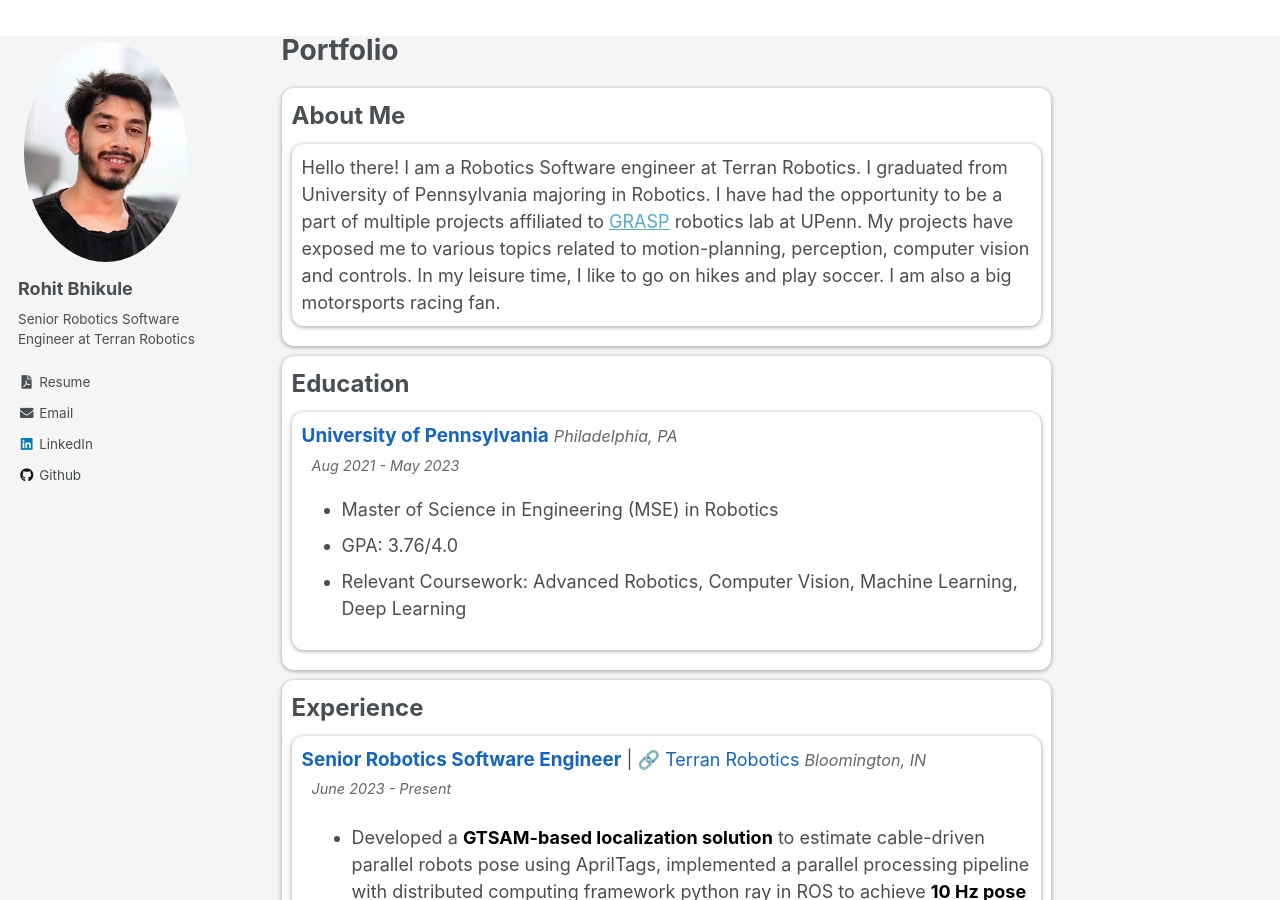
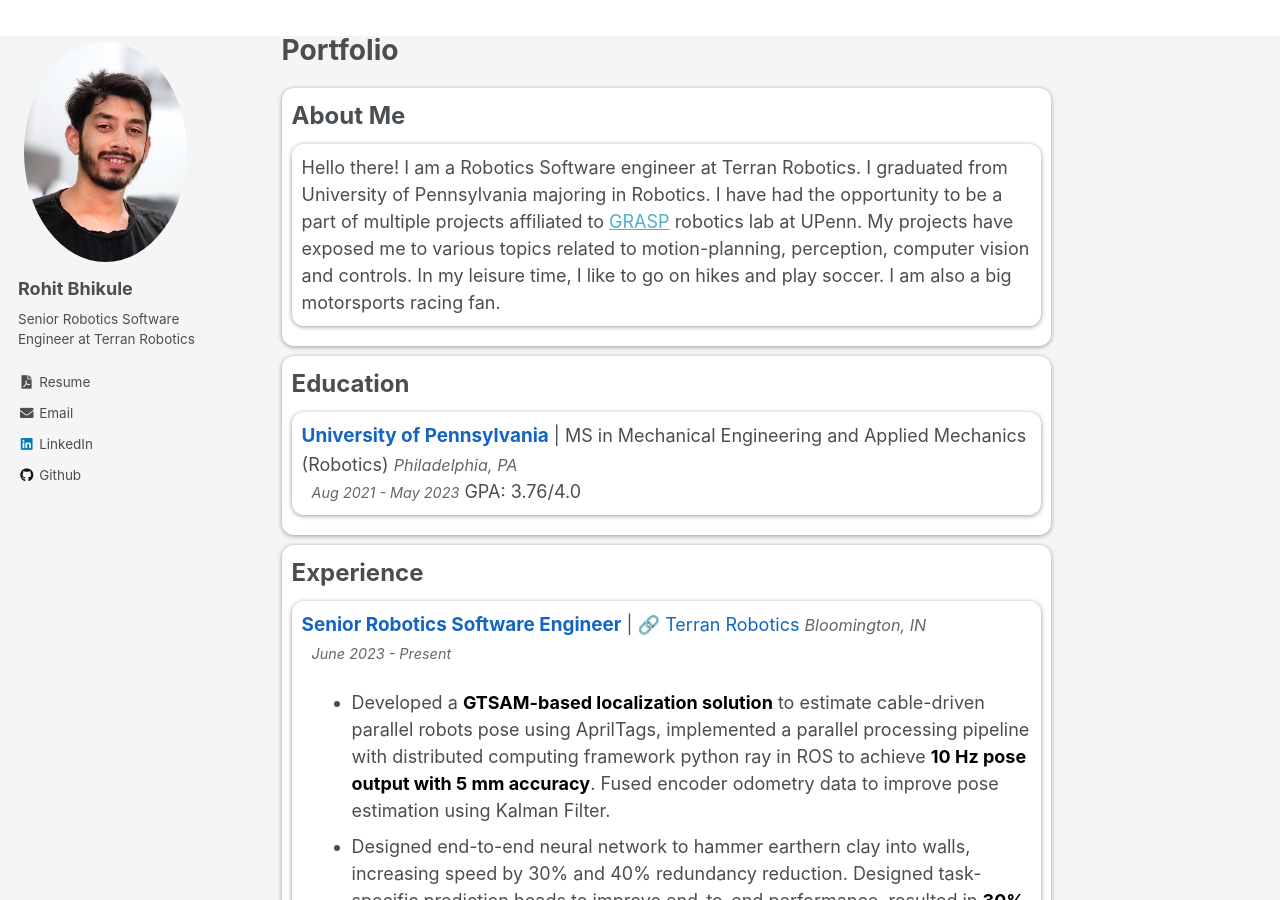
Before and after one commit to rohiitb/rohiitb.github.io, a Jekyll site: the page built from _pages/about.md, in a window 1280 px wide and 900 px high. Built offline with Jekyll 4.4.1, drawn with Linux system fonts in a browser that asks for light colours.

Commit message:
update education

```diff
--- a/_pages/about.md
+++ b/_pages/about.md
@@ -19,13 +19,8 @@
   <strong style="font-size: 24px;">Education</strong>
   <div class="experience-block">
     <div class="hyperlink">
-      <span class="highlight_role">University of Pennsylvania</span> <span class="location">Philadelphia, PA</span>
-      <br><span class="timeframe">Aug 2021 - May 2023</span>
-      <ul>
-        <li>Master of Science in Engineering (MSE) in Robotics</li>
-        <li>GPA: 3.76/4.0</li>
-        <li>Relevant Coursework: Advanced Robotics, Computer Vision, Machine Learning, Deep Learning</li>
-      </ul>
+      <span class="highlight_role">University of Pennsylvania</span> | MS in Mechanical Engineering and Applied Mechanics (Robotics) <span class="location">Philadelphia, PA</span>
+      <br><span class="timeframe">Aug 2021 - May 2023</span> GPA: 3.76/4.0
     </div>
   </div>
 </div>
```
